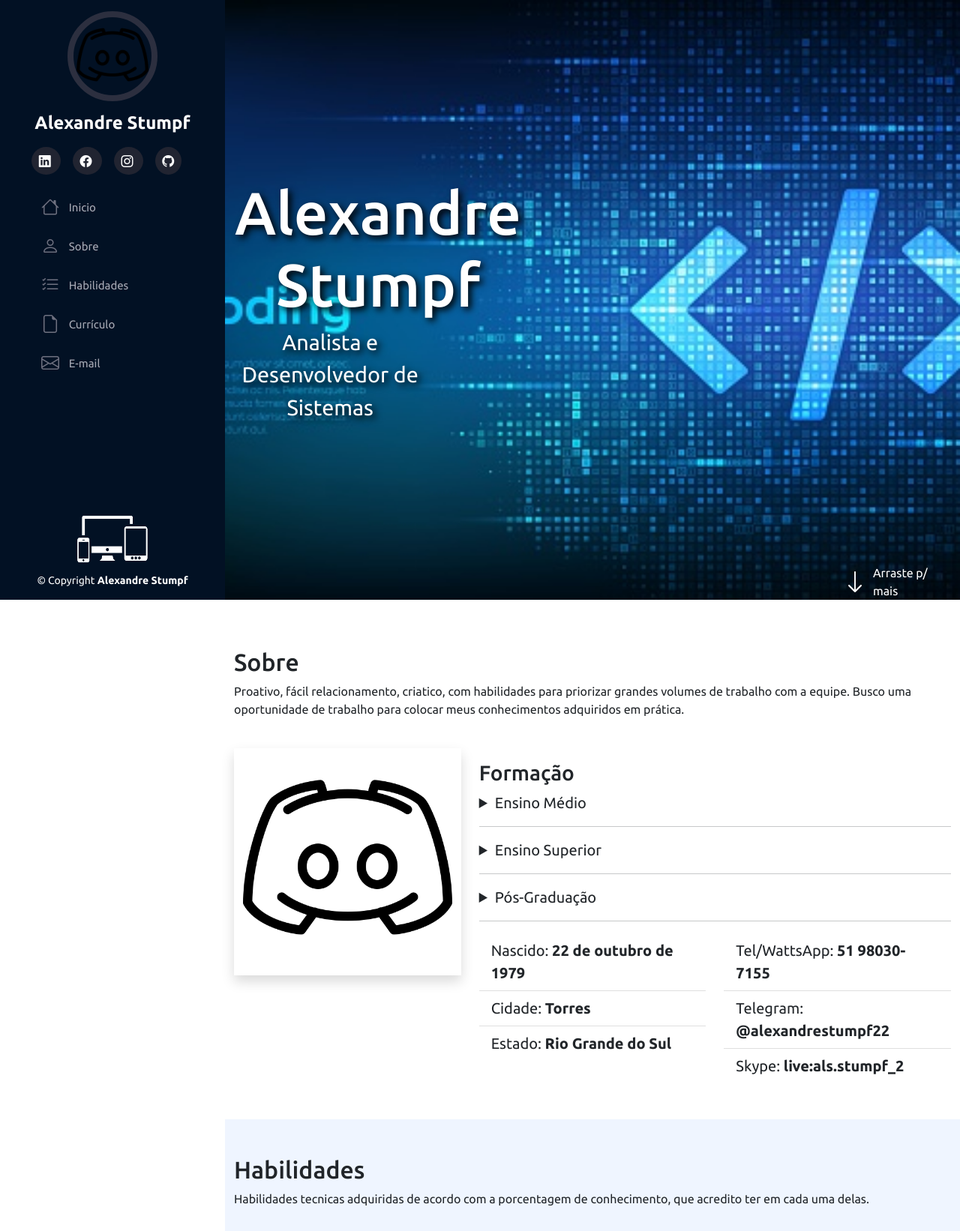
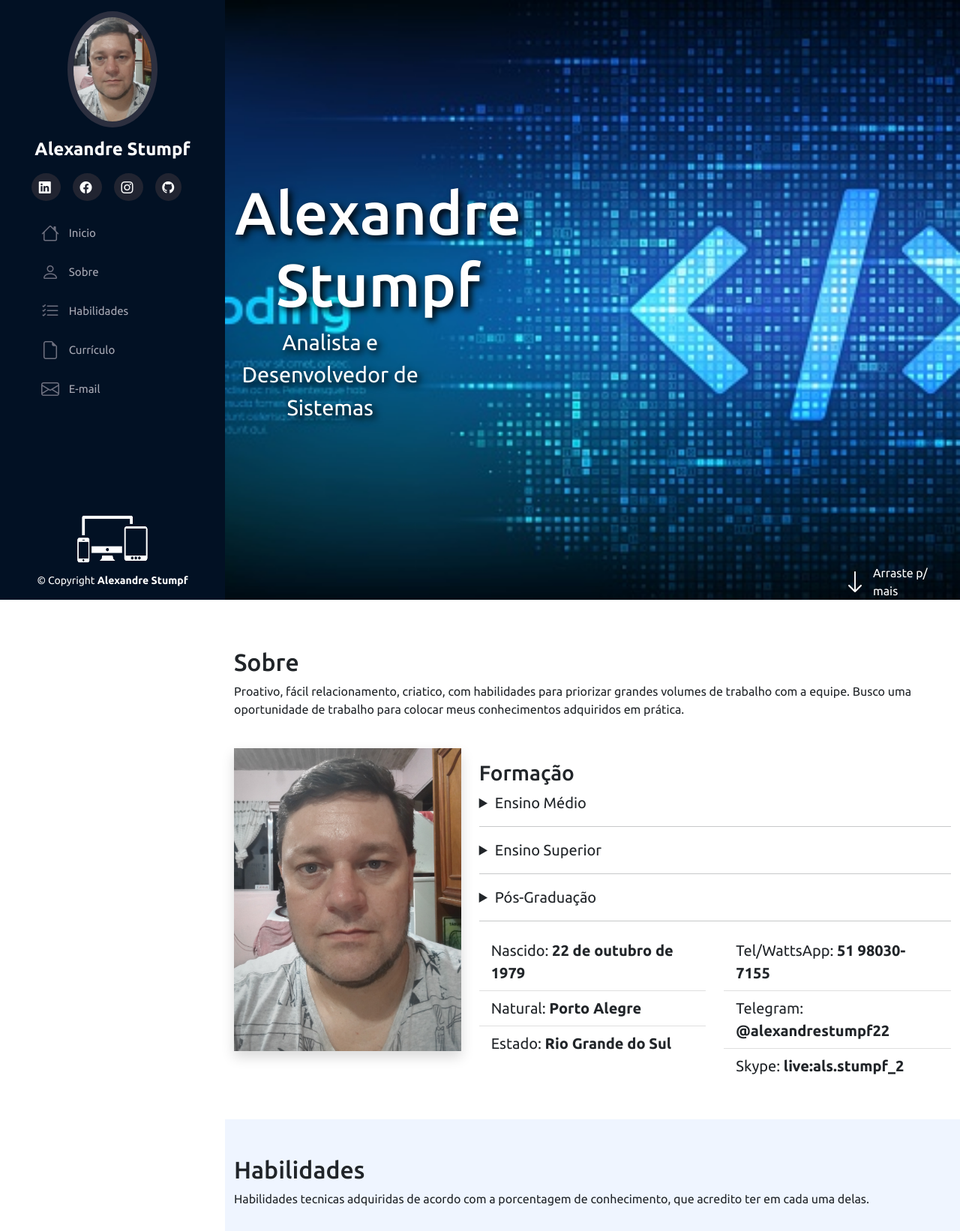
Before and after one commit to stumpf-alexandre/portfolioResponsivo, a Flask app: page / in a window 1280 px wide. Shown: the top 1642 px of the page at 75% size. Run offline with Flask 2, Linux system fonts and the light colour scheme; some libraries are stand-ins or nearby versions.

Commit message:
alterando foto do perfil

```diff
--- a/templates/index.html
+++ b/templates/index.html
@@ -20,7 +20,7 @@
 
         <!--inicio seção icones-->
         <section class="profile">
-            <img src="../static/img/perfil.png" alt="Foto do Alexandre">
+            <img src="../static/img/perfil.jpg" alt="Foto do Alexandre">
             <h1>Alexandre Stumpf</h1>
             <div class="social-links mt-4 text-center">
                 <!--o comando mt-4 text-center, é um comando padrão do bootstrap-->
@@ -151,7 +151,7 @@
 
             <div class="row mt-4">
                 <div class="col-md-4">
-                    <img class="img-fluid shadow" src="../static/img/perfil.png" alt="Foto do Alexandre" data-anime="left"/> <!--img-fluid e shadow são classes do bootstrap, a img-fluid a imagem se adapta a qualquer tamanho e o shadow coloca um leve sombreamento na borda da imagem-->
+                    <img class="img-fluid shadow" src="../static/img/perfil.jpg" alt="Foto do Alexandre" data-anime="left"/> <!--img-fluid e shadow são classes do bootstrap, a img-fluid a imagem se adapta a qualquer tamanho e o shadow coloca um leve sombreamento na borda da imagem-->
                 </div>
                 <div class="col-md-8 mt-3" data-anime="right">
                     <h3>Formação</h3>
@@ -201,7 +201,7 @@
                                     Nascido: <span class="fw-bold">22 de outubro de 1979</span>
                                 </li>
                                 <li class="list-group-item">
-                                    Cidade: <span class="fw-bold">Torres</span>
+                                    Natural: <span class="fw-bold">Porto Alegre</span>
                                 </li>
                                 <li class="list-group-item">
                                     Estado: <span class="fw-bold">Rio Grande do Sul</span>
```
Also changed, not shown: static/img/perfil.jpg (added), static/img/perfil.png (deleted).
